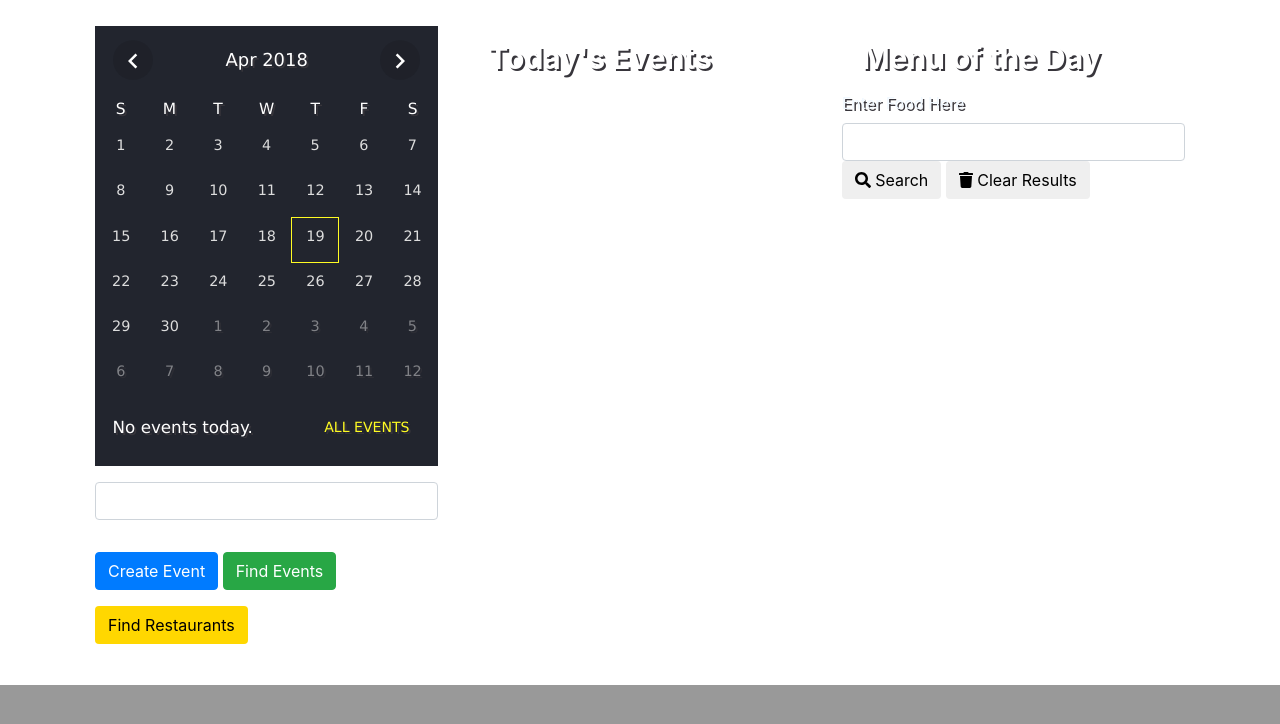
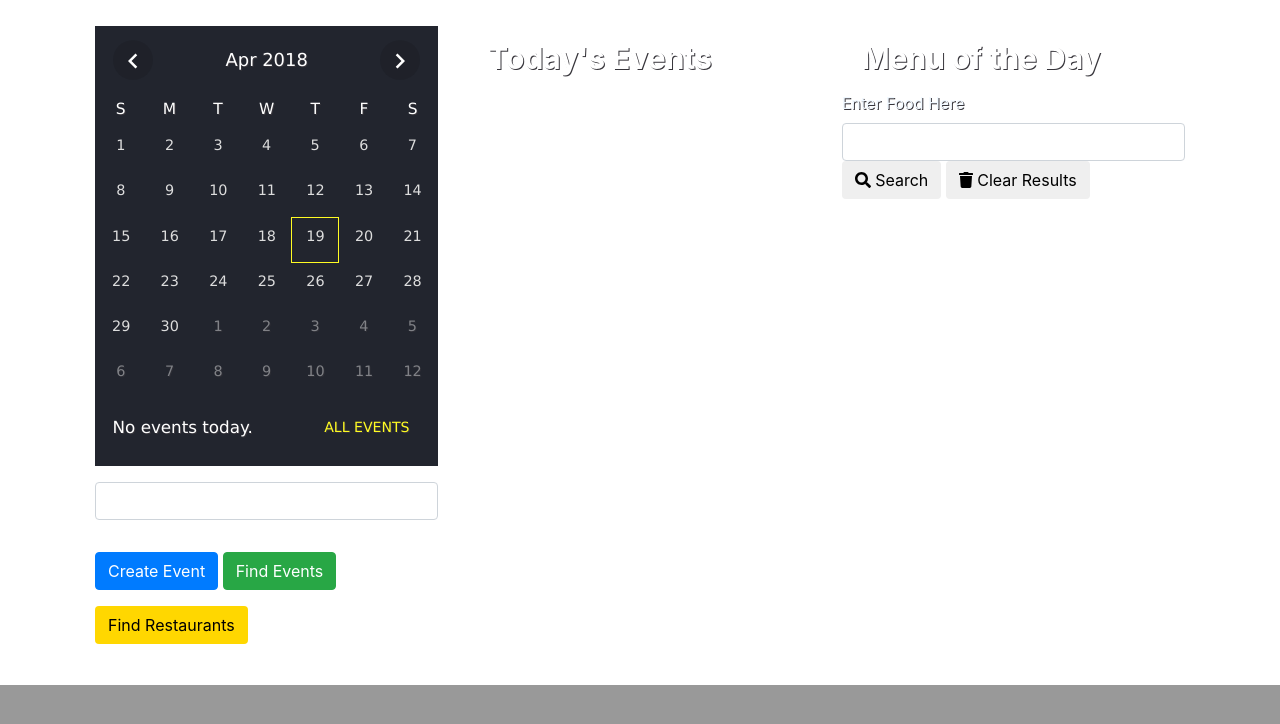
Before and after one commit to calendarapp1bootcamp/calendar_final, a plain HTML site: page index.html in a window 1280 px wide. Drawn offline with nearby package versions, Linux system fonts and the light colour scheme; no server answers.

Commit message:
fixed some text style

```diff
--- a/assets/css/style.css
+++ b/assets/css/style.css
@@ -1,7 +1,7 @@
 html {
   background-size: cover;
   background-color: rgba(0, 0, 0, 0.4);
-  text-shadow: 2px 2px rgb(55, 53, 59);
+  text-shadow: 1px 1px rgb(55, 53, 59);
 }
 body {
 
@@ -24,6 +24,7 @@ label {
 
 	border-radius: 10px;
 	background-color: rgba(252, 252, 252, 0.9);
+	text-shadow: none;
 }
 
 .events span {
```
